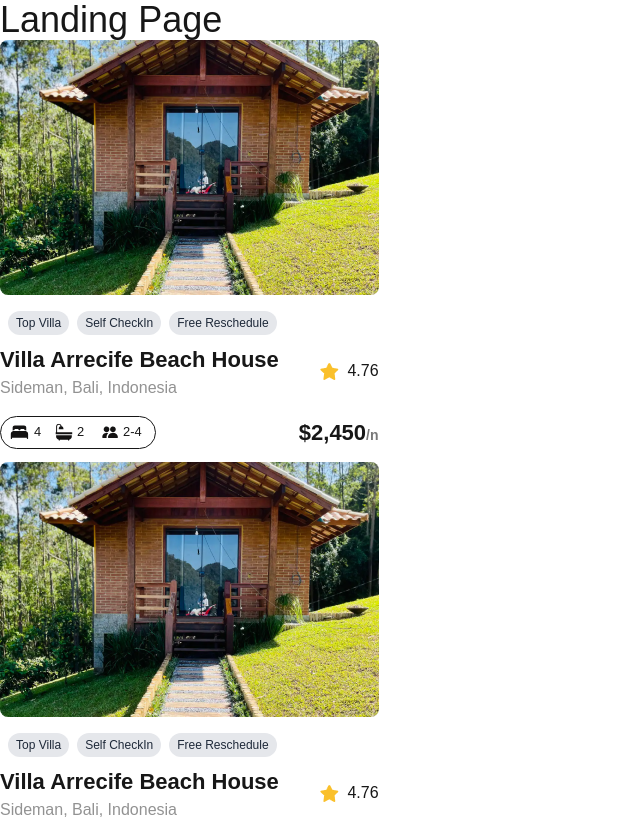
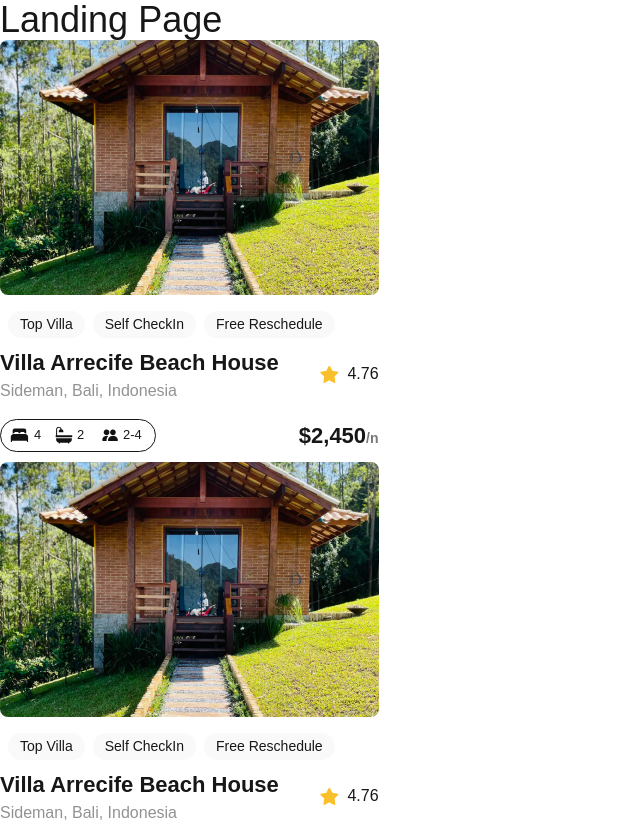
Before and after one commit to Morris-Israel-pi-minla1/alx-project-0x00-setup, a Next.js app in the folder alx-project-0x00/: page /landing in a window 1280 px wide. Shown: the top 822 px of the page, without its empty margins (0-640 px from the left). Built offline with nearby package versions, Linux system fonts and the light colour scheme.

Commit message:
Typing your functional components

```diff
--- a/alx-project-0x00/components/Pill.tsx
+++ b/alx-project-0x00/components/Pill.tsx
@@ -1,9 +1,10 @@
 import React from "react"
+import {PillProps} from "@/interfaces";
 
-const Pill: React.FC<{ title: string }> = ({ title }) => {
+const Pill: React.FC<PillProps> = ({ title }) => {
   return (
-    <div className="bg-gray-200 text-gray-800 text-xs font-medium px-2 py-1 rounded-full">
-      {title}
+    <div className=" flex justify-center  items-center bg-[#F9F9F9] px-3 w-auto h-[27px] rounded-full">
+      <p className=" text-sm ">{title}</p>
     </div>
   )
 }
```
Also changed, not shown: alx-project-0x00/interfaces/index.ts (+7 -0 lines).
